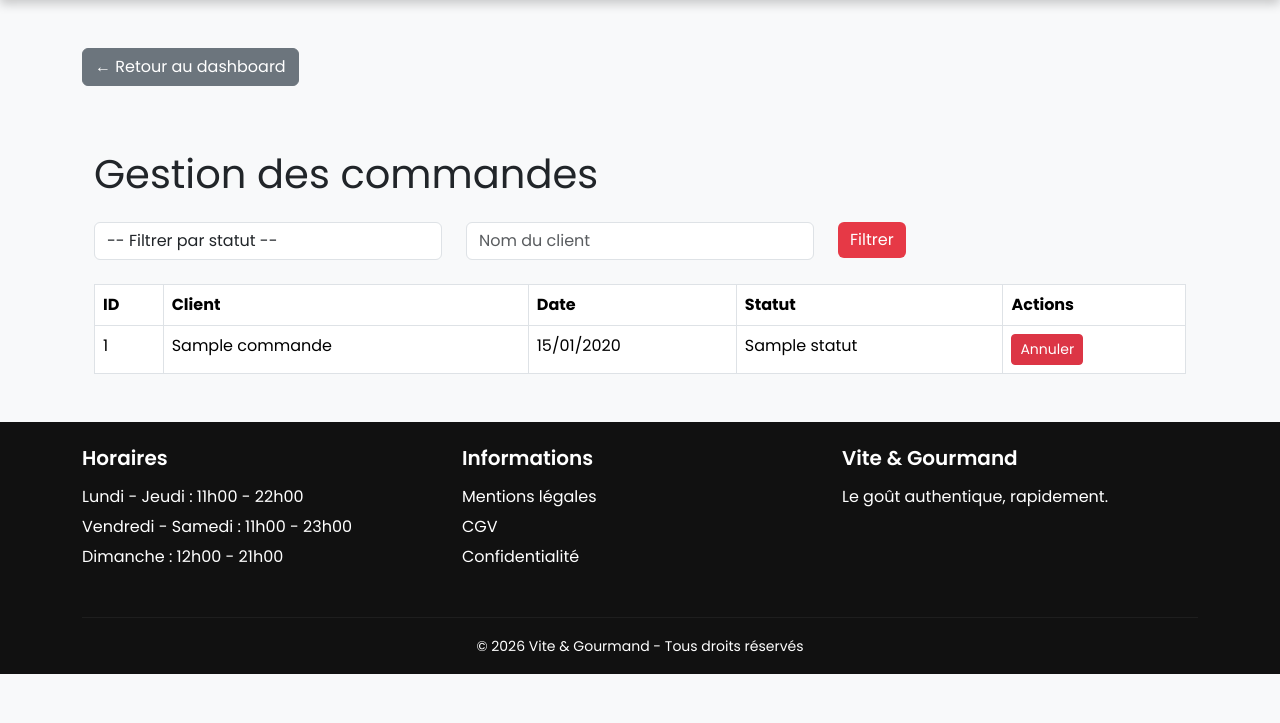
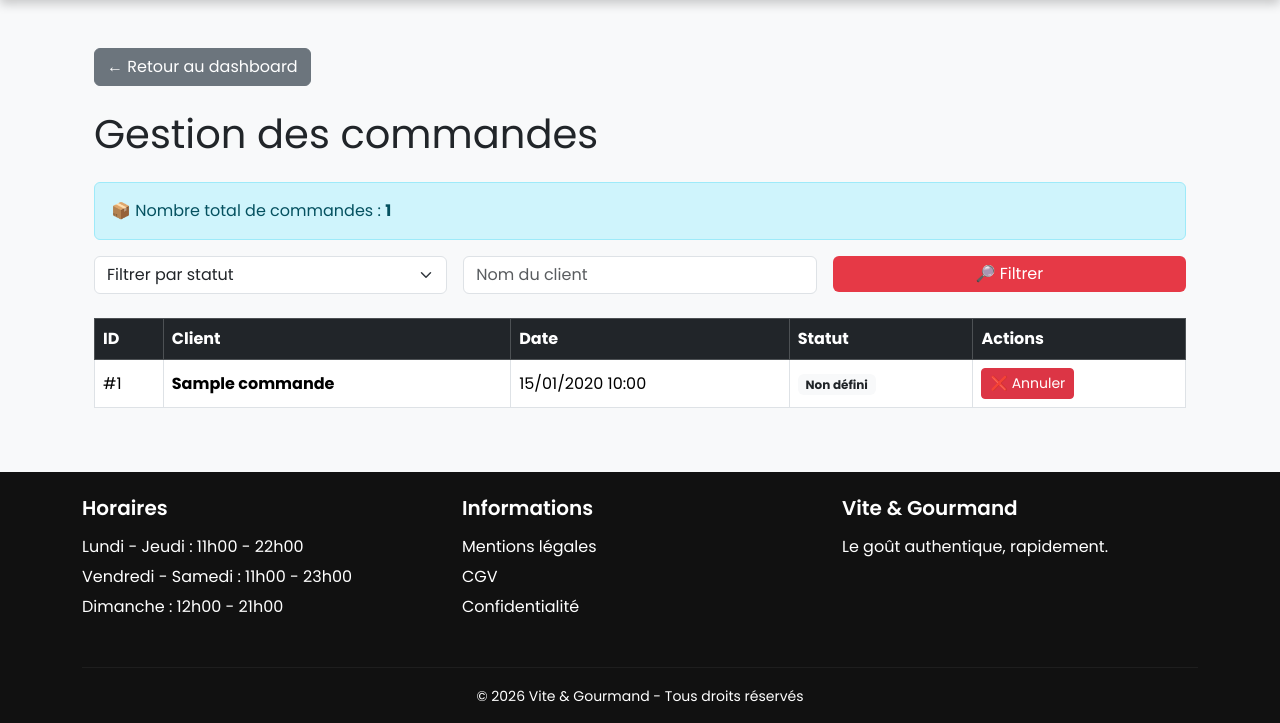
Before and after one commit to Tchoubi11/LeRestaurant237, a Symfony app: template templates/employe/commandes.html.twig in a window 1280 px wide. Shown: the part 62-785 px from the top of the page. Run offline with Twig, Linux system fonts and the light colour scheme; the template is opened without the code that fills it: most values are stand-ins (such as "Sample title", 1, 10 or a date in 2020); some libraries are stand-ins or nearby versions.

Commit message:
Modifications de security.yaml,dashboardController.php,base.html.twig,account/index.html.twig,avis/new.html.twig,employe/avis.html.twig,employe/commande.html.twig et menu/index.html.twig

```diff
--- a/templates/avis/new.html.twig
+++ b/templates/avis/new.html.twig
@@ -23,3 +23,4 @@
 
     {{ form_end(form) }}
 </div>
+{% endblock %}
--- a/templates/base.html.twig
+++ b/templates/base.html.twig
@@ -96,6 +96,7 @@
     <!-- NAVBAR -->
     <nav class="navbar navbar-expand-lg navbar-dark">
 <div class="container">
+
 <a class="navbar-brand" href="{{ path('app_home') }}">Vite & Gourmand</a>
 
 <button class="navbar-toggler" type="button" data-bs-toggle="collapse" data-bs-target="#navbarNav">
@@ -117,12 +118,25 @@
 <a class="nav-link" href="{{ path('app_contact') }}">Contact</a>
 </li>
 
+{# ADMIN #}
 {% if is_granted('ROLE_ADMIN') %}
 <li class="nav-item">
-                        <a class="nav-link" href="{{ path('admin') }}">Admin</a>
+    <a class="nav-link" href="{{ path('admin') }}">
+        Admin
+    </a>
 </li>
 {% endif %}
 
+{# EMPLOYE seulement (pas admin) #}
+{% if is_granted('ROLE_EMPLOYE') and not is_granted('ROLE_ADMIN') %}
+<li class="nav-item">
+    <a class="nav-link" href="{{ path('app_employe') }}">
+        Espace Employé
+    </a>
+</li>
+{% endif %}
+
+{# CLIENT SIMPLE #}
 {% if is_granted('ROLE_USER') and not is_granted('ROLE_ADMIN') and not is_granted('ROLE_EMPLOYE') %}
 <li class="nav-item">
 <a class="nav-link" href="{{ path('app_account') }}">
@@ -131,23 +145,19 @@
 </li>
 {% endif %}
 
-
+{# CONNEXION #}
 {% if app.user %}
-
 <li class="nav-item">
 <a class="nav-link" href="{{ path('app_logout') }}">
 Déconnexion
 </a>
 </li>
-
 {% else %}
-
 <li class="nav-item">
 <a class="nav-link" href="{{ path('app_login') }}">
 Connexion
 </a>
 </li>
-
 {% endif %}
 
 </ul>
--- a/templates/employe/commandes.html.twig
+++ b/templates/employe/commandes.html.twig
@@ -4,19 +4,25 @@
 
 {% block body %}
 
-<a href="{{ path('app_employe') }}" class="btn btn-secondary mb-3">
+<div class="container mt-5">
+
+<a href="{{ path('app_employe') }}" class="btn btn-secondary mb-4">
     ← Retour au dashboard
 </a>
-<div class="container mt-5">
 
 <h1 class="mb-4">Gestion des commandes</h1>
 
-    <!-- FILTRE -->
-    <form method="get" class="row mb-4">
+<div class="alert alert-info">
+    📦 Nombre total de commandes : <strong>{{ commandes|length }}</strong>
+</div>
+
+<!-- FILTRES -->
+<form method="get" class="row g-3 mb-4">
 
     <div class="col-md-4">
-            <select name="statut" class="form-control">
-                <option value="">-- Filtrer par statut --</option>
+        <select name="statut" class="form-select">
+            <option value="">Filtrer par statut</option>
+            <option value="en_attente">En attente</option>
             <option value="accepte">Accepté</option>
             <option value="en_preparation">En préparation</option>
             <option value="en_livraison">En livraison</option>
@@ -32,14 +38,19 @@
     </div>
 
     <div class="col-md-4">
-            <button class="btn btn-primary">Filtrer</button>
+        <button class="btn btn-primary w-100">
+            🔎 Filtrer
+        </button>
     </div>
 
 </form>
 
-    <!-- TABLE COMMANDES -->
-    <table class="table table-bordered">
-        <thead>
+<!-- TABLE -->
+<div class="table-responsive">
+
+<table class="table table-hover table-bordered align-middle">
+
+<thead class="table-dark">
 <tr>
 <th>ID</th>
 <th>Client</th>
@@ -48,29 +59,126 @@
 <th>Actions</th>
 </tr>
 </thead>
+
 <tbody>
 
 {% for commande in commandes %}
+
 <tr>
-                <td>{{ commande.id }}</td>
-                <td>{{ commande.nomClient }}</td>
-                <td>{{ commande.dateCommande|date('d/m/Y') }}</td>
-                <td>{{ commande.statut }}</td>
+
+<td>#{{ commande.id }}</td>
+
 <td>
-                    <a href="{{ path('app_employe_commande_annuler', {id: commande.id}) }}" class="btn btn-danger btn-sm">
-                        Annuler
+<strong>{{ commande.nomClient }}</strong>
+</td>
+
+<td>
+{{ commande.dateCommande|date('d/m/Y H:i') }}
+</td>
+
+<td>
+
+{% if commande.statut == 'en_attente' %}
+<span class="badge bg-secondary">⏳ En attente</span>
+
+{% elseif commande.statut == 'accepte' %}
+<span class="badge bg-success">✔ Accepté</span>
+
+{% elseif commande.statut == 'en_preparation' %}
+<span class="badge bg-warning text-dark">👨‍🍳 Préparation</span>
+
+{% elseif commande.statut == 'en_livraison' %}
+<span class="badge bg-info text-dark">🚚 Livraison</span>
+
+{% elseif commande.statut == 'livre' %}
+<span class="badge bg-primary">📦 Livré</span>
+
+{% elseif commande.statut == 'retour_materiel' %}
+<span class="badge bg-dark">♻ Retour matériel</span>
+
+{% elseif commande.statut == 'terminee' %}
+<span class="badge bg-success">✅ Terminée</span>
+
+{% elseif commande.statut == 'annulee' %}
+<span class="badge bg-danger">❌ Annulée</span>
+
+{% else %}
+<span class="badge bg-light text-dark">Non défini</span>
+{% endif %}
+
+</td>
+
+<td>
+
+{% if commande.statut == 'en_attente' %}
+<a href="{{ path('app_employe_commande_statut', {id: commande.id, statut: 'accepte'}) }}"
+class="btn btn-success btn-sm">
+✔ Accepter
 </a>
+{% endif %}
+
+{% if commande.statut == 'accepte' %}
+<a href="{{ path('app_employe_commande_statut', {id: commande.id, statut: 'en_preparation'}) }}"
+class="btn btn-warning btn-sm">
+👨‍🍳 Préparer
+</a>
+{% endif %}
+
+{% if commande.statut == 'en_preparation' %}
+<a href="{{ path('app_employe_commande_statut', {id: commande.id, statut: 'en_livraison'}) }}"
+class="btn btn-info btn-sm">
+🚚 Livraison
+</a>
+{% endif %}
+
+{% if commande.statut == 'en_livraison' %}
+<a href="{{ path('app_employe_commande_statut', {id: commande.id, statut: 'livre'}) }}"
+class="btn btn-primary btn-sm">
+📦 Livré
+</a>
+{% endif %}
+
+{% if commande.statut == 'livre' %}
+<a href="{{ path('app_employe_commande_statut', {id: commande.id, statut: 'retour_materiel'}) }}"
+class="btn btn-dark btn-sm">
+♻ Retour matériel
+</a>
+{% endif %}
+
+{% if commande.statut == 'retour_materiel' %}
+<a href="{{ path('app_employe_commande_statut', {id: commande.id, statut: 'terminee'}) }}"
+class="btn btn-success btn-sm">
+✅ Terminer
+</a>
+{% endif %}
+
+{% if commande.statut not in ['terminee','annulee'] %}
+<a href="{{ path('app_employe_commande_annuler', {id: commande.id}) }}"
+class="btn btn-danger btn-sm">
+❌ Annuler
+</a>
+{% endif %}
+
+</td>
+
+</tr>
+
+{% else %}
+
+<tr>
+<td colspan="5" class="text-center">
+Aucune commande trouvée
 </td>
 </tr>
-        {% else %}
-            <tr>
-                <td colspan="5">Aucune commande trouvée</td>
-            </tr>
+
 {% endfor %}
 
 </tbody>
+
 </table>
 
 </div>
 
+</div>
+
 {% endblock %}
```
Also changed, not shown: src/Controller/Admin/DashboardController.php (+5 -11 lines), templates/account/index.html.twig (+30 -0 lines), templates/employe/avis.html.twig (+49 -13 lines), templates/menu/index.html.twig (+9 -9 lines), 1 other file. Lines whose indentation alone changed are shown as unchanged.
